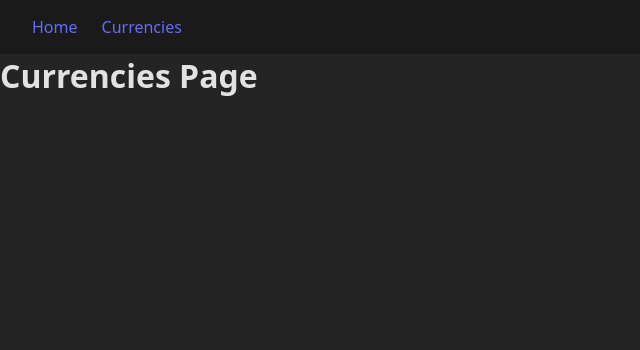
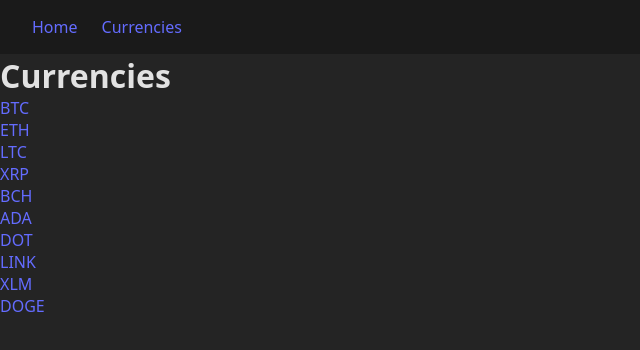
Before and after one commit to traliach/Vite_React_Router_Crypto_Prices, a React (Vite) app: page /currencies in a window 1280 px wide. Shown: the top 350 px of the page, without its empty margins (0-640 px from the left). Built offline with nearby package versions, Linux system fonts and the light colour scheme.

Commit message:
add currencies list and links

```diff
--- a/src/pages/Currencies.jsx
+++ b/src/pages/Currencies.jsx
@@ -1,5 +1,23 @@
+import { Link } from 'react-router-dom'
+
+const currencies = [
+  'BTC', 'ETH', 'LTC', 'XRP', 'BCH',
+  'ADA', 'DOT', 'LINK', 'XLM', 'DOGE',
+]
+
 function Currencies() {
-  return <h1>Currencies Page</h1>
+  return (
+    <div className="currencies">
+      <h1>Currencies</h1>
+      <ul>
+        {currencies.map((symbol) => (
+          <li key={symbol}>
+            <Link to={`/price/${symbol}`}>{symbol}</Link>
+          </li>
+        ))}
+      </ul>
+    </div>
+  )
 }
 
 export default Currencies
```
